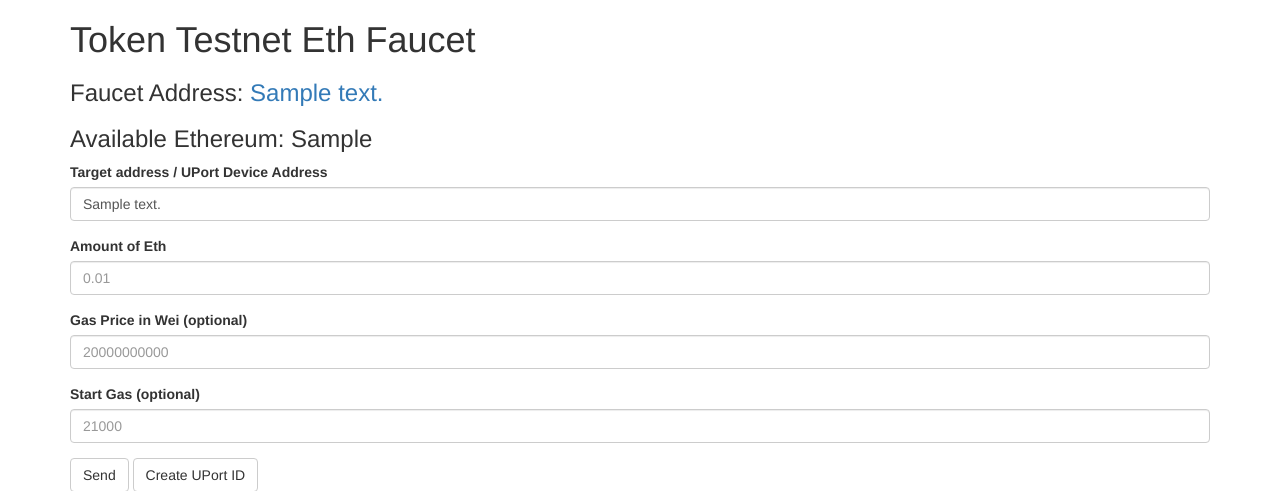
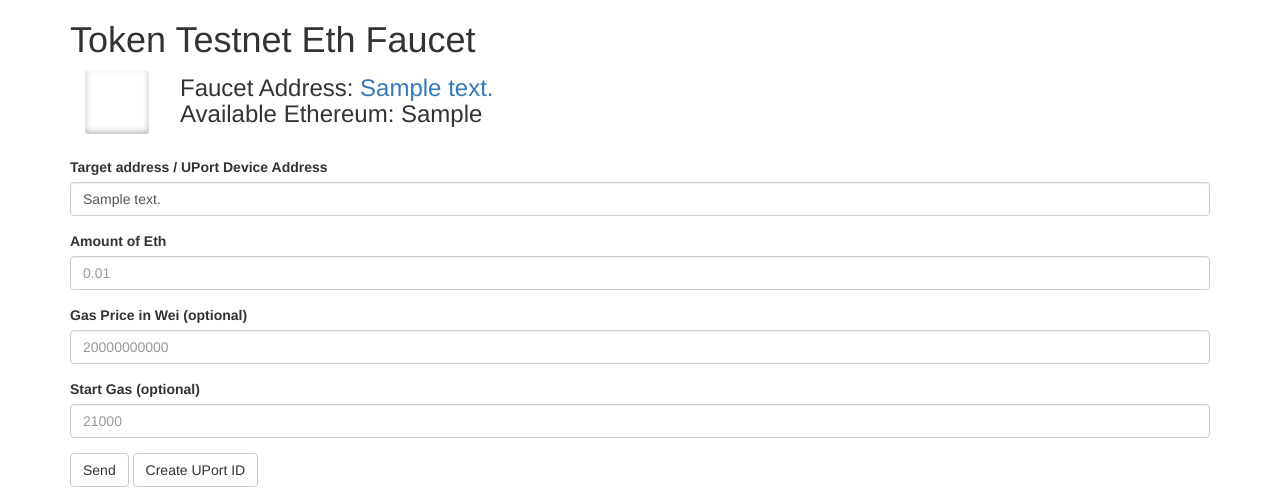
Before and after one commit to tokenbrowser/token-faucet-app, a Flask app: template templates/index.html in a window 1280 px wide. Shown: the top 491 px of the page. Run offline with Flask 2, Linux system fonts and the light colour scheme; the template is opened without the code that fills it: most values are stand-ins (such as "Sample title", 1, 10 or a date in 2020); some libraries are stand-ins or nearby versions.

Commit message:
add identicon for faucet address

```diff
--- a/templates/index.html
+++ b/templates/index.html
@@ -3,13 +3,33 @@
   <head>
     <title>Token Testnet Eth Faucet</title>
     <link rel="stylesheet" href="https://maxcdn.bootstrapcdn.com/bootstrap/3.3.7/css/bootstrap.min.css" integrity="sha384-BVYiiSIFeK1dGmJRAkycuHAHRg32OmUcww7on3RYdg4Va+PmSTsz/K68vbdEjh4u" crossorigin="anonymous">
-
+    <style>
+     .icon {
+       width: 64px;
+       height: 64px;
+       background-size: cover;
+       background-repeat: no-repeat;
+       border-radius: 5%;
+       box-shadow: inset rgba(255, 255, 255, 0.6) 0 2px 2px, inset rgba(0, 0, 0, 0.3) 0 -2px 6px;
+       background-image: url(https://token-id-service.herokuapp.com/identicon/{{ faucet_address.lower() }}.png);
+     }
+    </style>
   </head>
   <body>
     <div class="container">
       <h1>Token Testnet Eth Faucet</h1>
-      <h3>Faucet Address: <a href="https://testnet.etherscan.io/address/{{ faucet_address }}">{{ faucet_address }}</a></h3>
-      <h3>Available Ethereum: {{ available_ethereum }}</h3>
+      <div class="container-fluid">
+        <div class="row" style="margin-bottom: 20px">
+          <div class="col-md-1"><div class="icon"></div></div>
+          <div class="col-md-11">
+            <h3 style="margin-top: 5px">
+	      Faucet Address: <a href="https://testnet.etherscan.io/address/{{ faucet_address }}">{{ faucet_address }}</a>
+	      <br/>
+	      Available Ethereum: {{ available_ethereum }}
+	    </h3>
+          </div>
+        </div>
+      </div>
       <form method="POST">
         {% if success %}
 	  {% if uport %}
```
